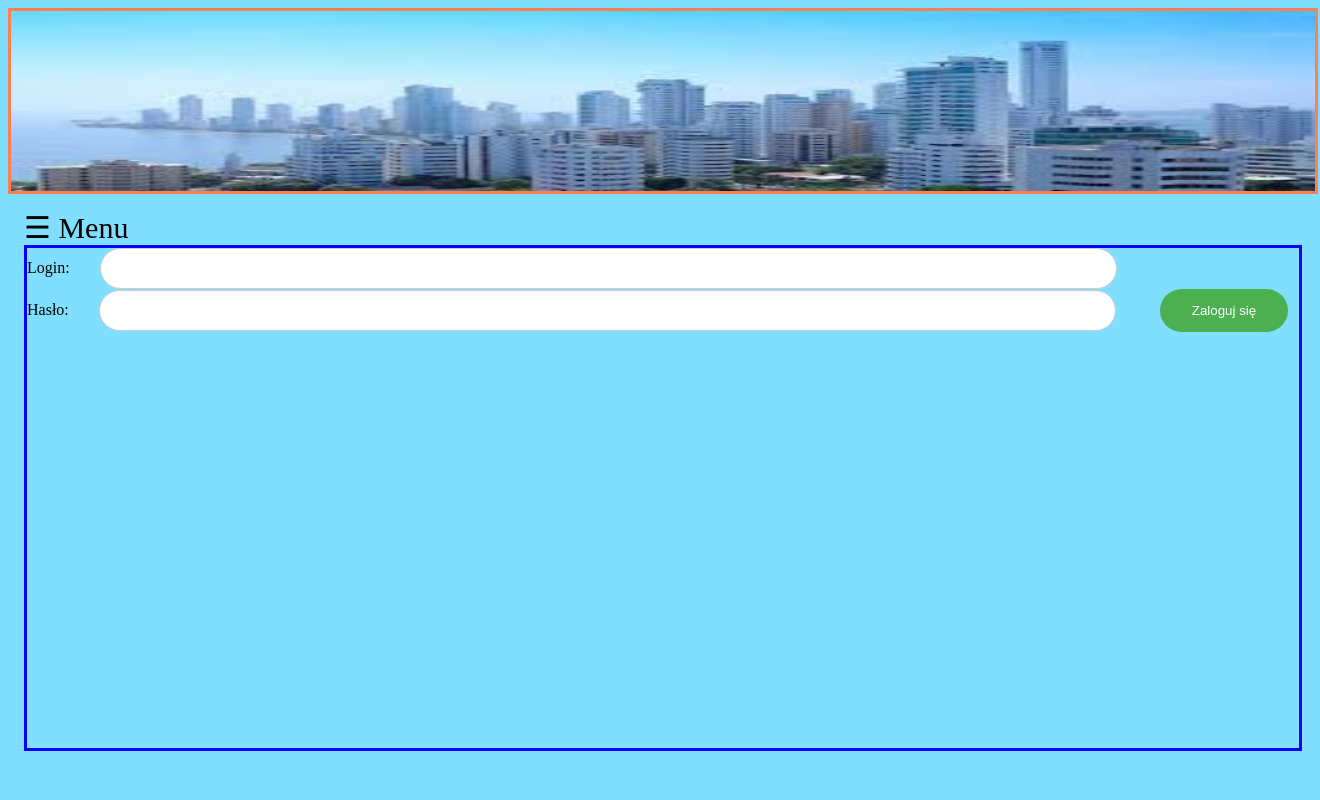
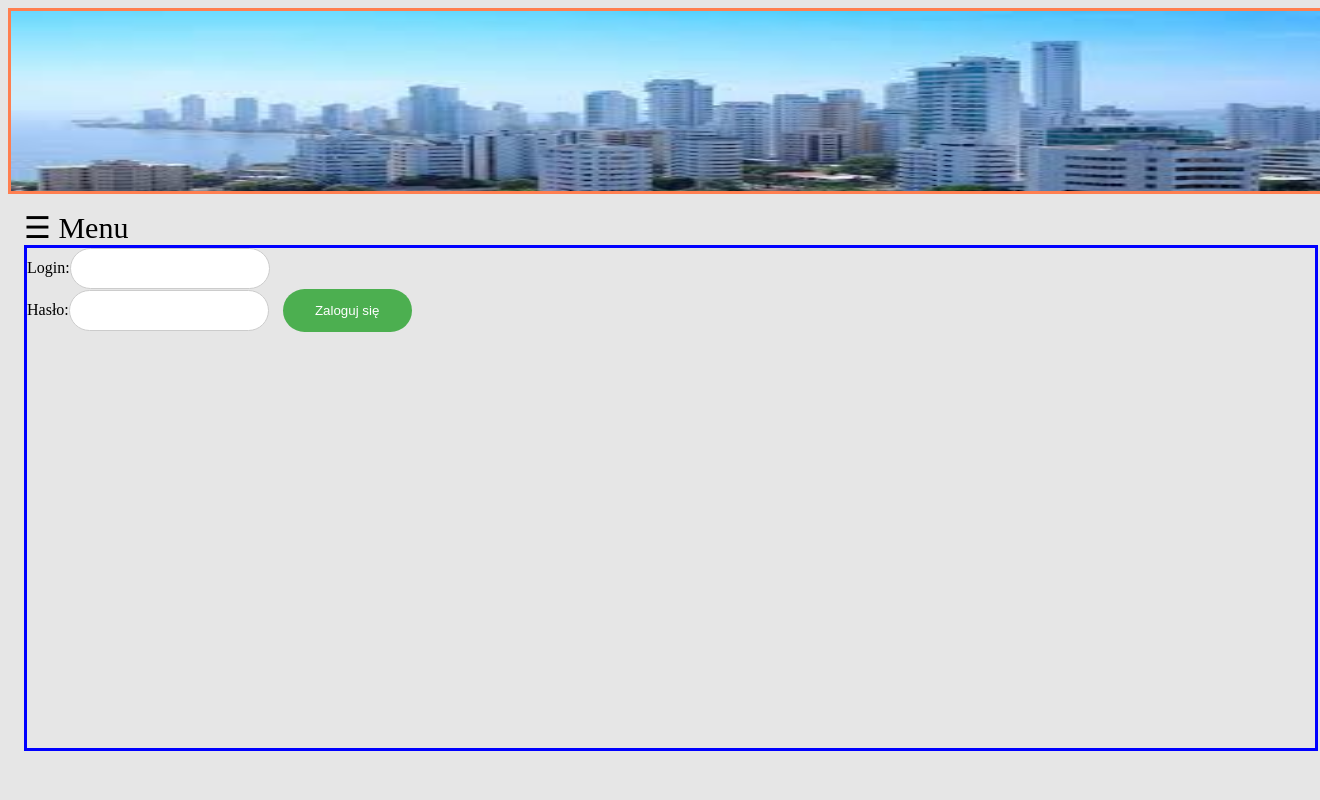
Before and after one commit to chamtor/lab8v1, a PHP site: page /admin.php in a window 1320 px wide; the page is wider, and only the part inside the window is pictured. Run offline with PHP 8.4, Linux system fonts and the light colour scheme; some libraries are stand-ins or nearby versions.

Commit message:
finish v2
Zmienione kolor na szare

```diff
--- a/style.css
+++ b/style.css
@@ -1,7 +1,7 @@
 body{
-    width: : 100%;
+    width: 100%;
     height: 500px;
-        background-color: #80dfff;
+    background-color: #e6e6e6;
 }
 .sidenav {
 
@@ -11,7 +11,7 @@ body{
     z-index: 1;
     top: 250;
     left: 0;
-    background-color: #80dfff;
+     background-color: #e6e6e6;
     overflow-x: hidden;
     transition: 0.5s;
     padding-top: 60px;
@@ -73,10 +73,9 @@ body{
 
 input[type=text], select {
 
-    width: 80%;
+    width: 200px;
     padding: 12px 20px;
-    margin-right: 30px;
-    margin-left: 30px;
+    margin: auto;
     display: inline-block;
     border: 1px solid #ccc;
     border-radius: 40px;
@@ -84,10 +83,9 @@ input[type=text], select {
 }
 input[type=password], select {
 
-    width: 80%;
+    width: 200px;
     padding: 12px 20px;
-    margin-right: 30px;
-    margin-left: 30px;
+    margin: auto;
     display: inline-block;
     border: 1px solid #ccc;
     border-radius: 40px;
--- a/weryfikuj.php
+++ b/weryfikuj.php
@@ -11,7 +11,7 @@
 	if(!$rekord) //Jeśli brak, to nie ma użytkownika o podanym loginie
 	{
 			mysqli_close($link); // zamknięcie połączenia z BD
-			echo "Brak użytkownika o takim loginie !"; // UWAGA nie wyświetlamy takich podpowiedzi dla hakerów
+			echo "Error !"; // UWAGA nie wyświetlamy takich podpowiedzi dla hakerów
 		}
 		else
 		{ // Jeśli $rekord istnieje
@@ -24,7 +24,7 @@
 		else
 		{
 			mysqli_close($link);
-			echo "Błąd w haśle !"; // UWAGA nie wyświetlamy takich podpowiedzi dla hakerów
+			echo "Error !"; // UWAGA nie wyświetlamy takich podpowiedzi dla hakerów
 		}
 	}
 ?>
```
